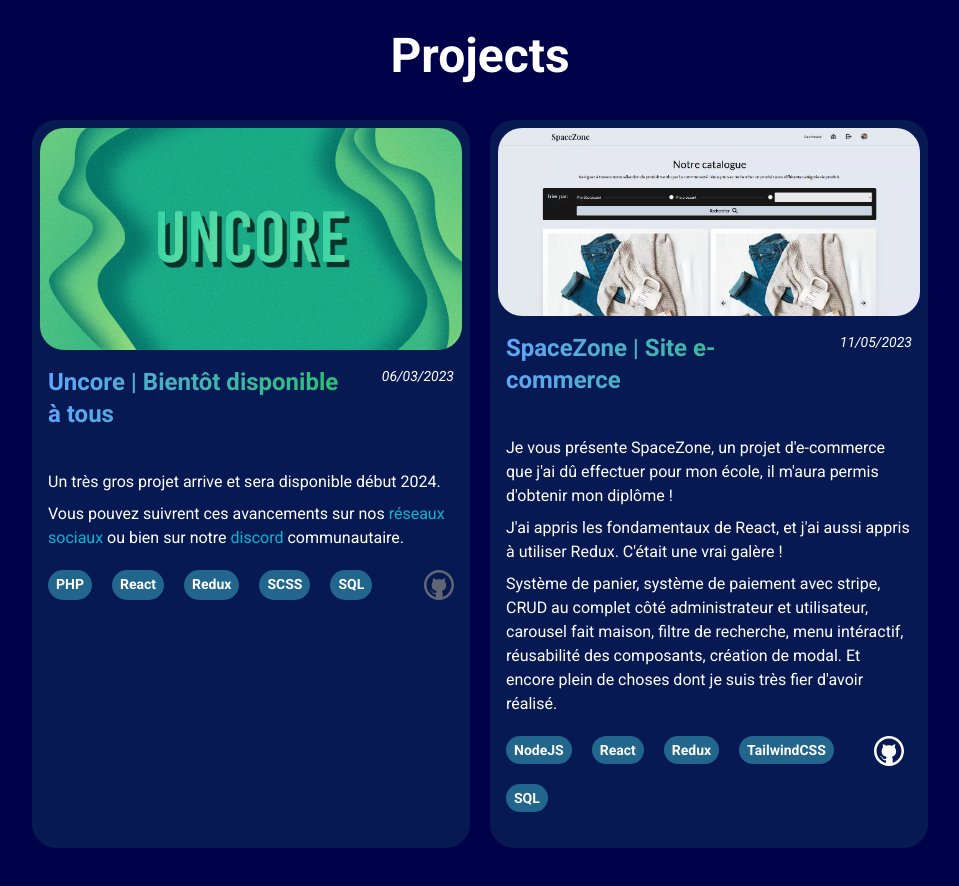
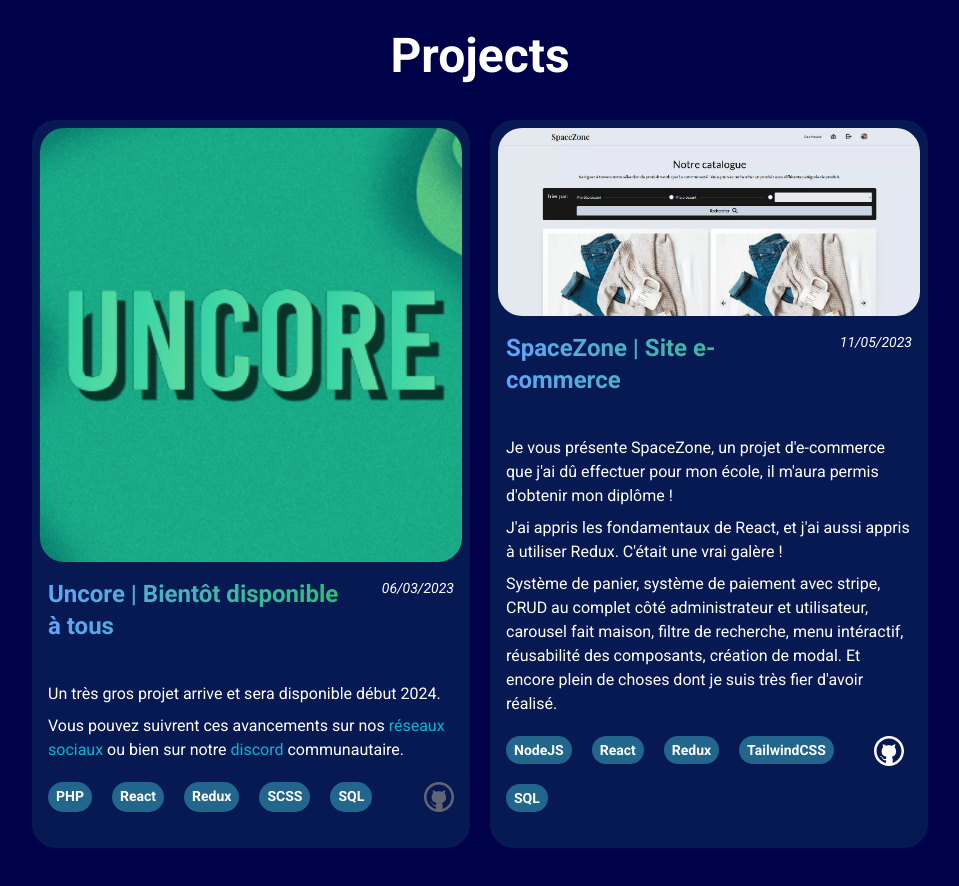
Before and after one commit to Azonesbz/vincentavez, a React (Vite) app in the folder client/: page / in a window 1280 px wide. Shown: the part 1140-2026 px from the top of the page, without its empty margins (160-1119 px from the left). Built offline with nearby package versions, Linux system fonts and the light colour scheme; what tailwindcss-animated would draw is missing.

Commit message:
fixed carousel when project image is under two

```diff
--- a/client/src/components/projects/Project.jsx
+++ b/client/src/components/projects/Project.jsx
@@ -12,7 +12,7 @@ const Project = ({project, name, date, github, subName, children}) => {
     const [emblaRef] = useEmblaCarousel(embla_OPTIONS, [Autoplay()])
     return (
         <div className="mt-10 flex flex-col col-span-12 md:col-span-6 sm:rounded-3xl bg-[#071952] p-2">
-            <div className="overflow-hidden sm:rounded-3xl max-h-min h-min" ref={emblaRef}>
+            {project.images.length > 1 ? <div className="overflow-hidden sm:rounded-3xl max-h-min h-min" ref={emblaRef}>
                 <div className="flex cursor-grab">
                     {project.images.map((image, index) => (
                         <div className="flex flex-[0_0_100%] min-w-0" key={index}>
@@ -22,7 +22,8 @@ const Project = ({project, name, date, github, subName, children}) => {
                         </div>
                     ))}
                 </div>
-            </div>
+            </div> : <img className='h-full object-cover rounded-3xl' src={project.images} alt={project.images} width={1280} height={720} />}
+
             <div className="flex flex-col justify-between p-2 text-white rounded-b-3xl mt-2">
                 <div className='flex flex-col'>
                     <div className="flex justify-between items-start">
```
